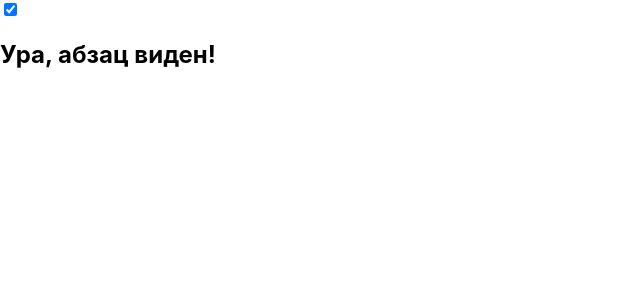
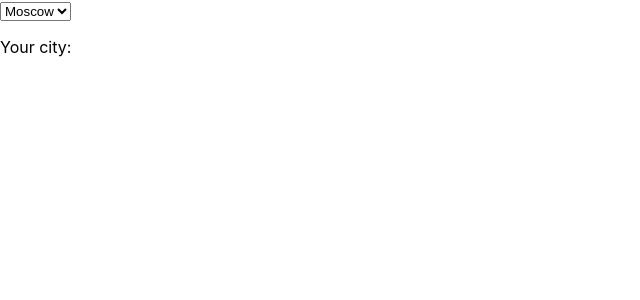
Before and after one commit to Alfaussa/my-app, a React (Create React App) app: page / in a window 1280 px wide. Shown: the top 300 px of the page, without its empty margins (0-640 px from the left). Built offline with nearby package versions, Linux system fonts and the light colour scheme.

Commit message:
⊗jsrtPmFmsSI

```diff
--- a/src/App.js
+++ b/src/App.js
@@ -6,19 +6,19 @@ import { nanoid } from 'nanoid'
 
 
 function App() {
-const [checked, setChecked] = useState(true);
+const [value, setValue] = useState('');
 
 
-let message;
-if(checked) {
-  message =
-	<h2>Ура, абзац виден!</h2>
-}
 
 
 return <>
-<input type = 'checkbox' checked = {checked} onChange={() => setChecked(!checked)}/>
-<p>{message}</p>
+<select value={value} onChange={(event) => setValue(event.target.value)}>
+  <option>Moscow</option>
+  <option>Istanbul</option>
+  <option>Malmo</option>
+  <option>Paris</option>
+</select>
+<p>Your city:{value}</p>
 
 </>
 }
```
